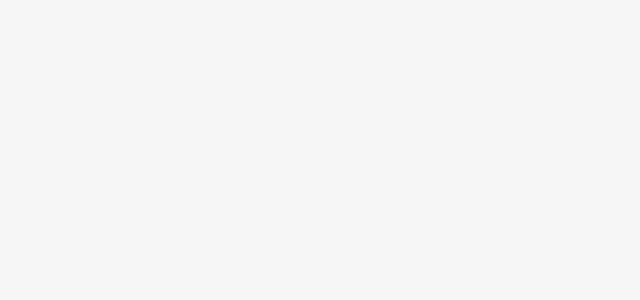
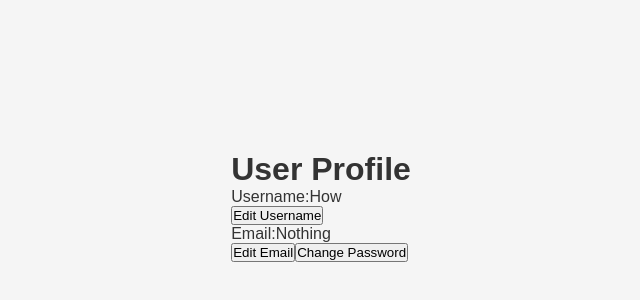
Before and after one commit to 3-I-Projects/QAirline, a React (Vite) app in the folder frontend/: page /user in a window 1280 px wide. Before the commit this address had no page. Shown: the part 194-494 px from the top of the page, without its empty margins (319-959 px from the left). Built offline with nearby package versions, Linux system fonts and the light colour scheme; no server answers.

Commit message:
added UserProfile page and ability to change user info

```diff
--- a/frontend/src/App.jsx
+++ b/frontend/src/App.jsx
@@ -28,6 +28,7 @@ import AirportDetail from "./pages/Admin/Airports/AirportDetail";
 import PlaneAdd from "./pages/Admin/Planes/PlaneAdd";
 import PlaneList from "./pages/Admin/Planes/PlaneList";
 import PlaneDetail from "./pages/Admin/Planes/PlaneDetail";
+import UserProfile from "./pages/Normal/UserProfile";
 
 function AdminLayout() {
   return (
@@ -54,6 +55,7 @@ function App() {
               <Route path="/detail" element={<CustomerDetailPage />} />
               <Route path="/seats" element={<SeatPickerPage />} />
               <Route path="/payment" element={<PaymentPage />} />
+              <Route path="/user" element={<UserProfile />} />
 
               <Route path="/admin" element={<AdminLayout />} exact>
                 <Route index element={<Login />} exact />
--- a/frontend/src/Menu.jsx
+++ b/frontend/src/Menu.jsx
@@ -66,7 +66,7 @@ const Menu = () => {
                 <Link to="/trip-info" className="menu-link2">Thông Tin Hành Trình</Link>
               </li>
               <li className="menu-item">
-                <Link to="/flight-services" className="menu-link2">Dịch Vụ Chuyến Bay</Link>
+                <Link to="/user" className="menu-link2">User</Link>
               </li>
             </ul>
           </div>
--- /dev/null
+++ b/frontend/src/components/ChangeInfoForm.jsx
@@ -0,0 +1,27 @@
+import React, { useState } from 'react';
+
+const ChangeInfoForm = ({ name, value, onChange, handleSubmit }) => {
+    // const [inputValue, setInputValue] = useState('');
+
+    // const handleChange = (event) => {
+    //     setInputValue(event.target.value);
+    // };
+
+    // const handleSubmit = (event) => {
+    //     event.preventDefault();
+    //     // Handle form submission logic here
+    //     console.log('Form submitted with value:', inputValue);
+    // };
+
+    return (
+        <>
+            <label>
+                {name}:
+                <input type="text" value={value} onChange={onChange} />
+            </label>
+            <button onClick={handleSubmit}>Submit</button>
+        </>
+    );
+};
+
+export default ChangeInfoForm;
--- /dev/null
+++ b/frontend/src/pages/Normal/UserProfile.jsx
@@ -0,0 +1,124 @@
+import React, { useContext, useEffect, useState } from 'react';
+import AuthContext from '../../context/AuthContext';
+import ChangeInfoForm from '../../components/ChangeInfoForm';
+
+const UserProfile = () => {
+    // const {} = useContext(AuthContext);
+    const username = localStorage.getItem('username');
+    const [ displayEmailForm, setDisplayEmailForm ] = useState(false);
+    const [ displayUsernameForm, setDisplayUsernameForm ] = useState(false);
+    const [ displayPasswordForm, setDisplayPasswordForm ] = useState(false);
+    const [ password, setPassword ] = useState('');
+    const [userInfo, setUserInfo] = useState({
+        email: '',
+        id: 0,
+        username: '',
+        booked_tickets: [],
+        customers: []
+    });
+    const { accessToken } = useContext(AuthContext);
+    useEffect(() => {
+        try {
+            const headers = {}
+            if (accessToken) {
+                headers['Authorization'] = `Bearer ${accessToken}`
+            }
+
+            fetch('http://localhost:8000/users/info', {
+                headers: headers,
+            })
+            .then(response => response.json())
+            .then(data => {setUserInfo(data);})
+        } catch (error) {
+            console.error('Error fetching user info:', error);
+        }
+    }, []);
+
+    async function submit(name, value) {
+
+        console.log('submitting', name);
+        try {
+            const data = {[name]: value};
+            console.log(data);
+            fetch(`http://localhost:8000/users/users/${userInfo.id}`, {
+                method: 'PATCH',
+                headers: {
+                    'Content-Type': 'application/json',
+                    'Authorization': `Bearer ${accessToken}`
+                },
+                body: JSON.stringify(data)
+            })
+            .then(response => {
+                if (!response.ok) {
+                    throw new Error('Network response was not ok');
+                }
+                return response.json();
+            })
+            .then(data => {
+                console.log('Success updating user info:', data);
+                setUserInfo(data);
+                setDisplayUsernameForm(false);
+                setDisplayEmailForm(false);
+                setDisplayPasswordForm(false);
+            })
+        } catch (error) {
+            console.error('Error updating user info:', error);
+        }
+    }
+
+    return (
+        <div>
+            <h1>User Profile</h1>
+            {displayUsernameForm ? (
+                <ChangeInfoForm
+                    name={'Username'}
+                    value={userInfo.username}
+                    onChange={(e) => setUserInfo({ ...userInfo, username: e.target.value })}
+                    handleSubmit={() => submit('username', userInfo.username)}
+                />
+            ) : userInfo.username ? (
+                <div>
+                    <label>Username:</label>
+                    <span>{userInfo.username}</span>
+                </div>
+            ) : (
+                <div>
+                    <label>Username:</label>
+                    <span>How</span>
+                </div>
+            )}
+            <button onClick={() => setDisplayUsernameForm(!displayUsernameForm)}>Edit Username</button>
+            {displayEmailForm ? (
+                <ChangeInfoForm
+                    name={'Email'}
+                    value={userInfo.email}
+                    onChange={(e) => setUserInfo({ ...userInfo, email: e.target.value })}
+                    handleSubmit={() => submit('email', userInfo.email)}
+                />
+            ) : userInfo.email ? (
+                <div>
+                    <label>Email:</label>
+                    <span>{userInfo.email}</span>
+                </div>
+            ) : (
+                <div>
+                    <label>Email:</label>
+                    <span>Nothing</span>
+                </div>
+            )}
+            <button onClick={() => setDisplayEmailForm(!displayEmailForm)}>Edit Email</button>
+            {displayPasswordForm && (
+                <ChangeInfoForm
+                    name={'Password'}
+                    value={password}
+                    onChange={(e) => setPassword(e.target.value)}
+                    handleSubmit={() => submit('password', password)}
+                />
+            )}
+            <button onClick={() => setDisplayPasswordForm(!displayPasswordForm)}>Change Password</button>
+
+        </div>
+    );
+};
+
+export default UserProfile;
```
